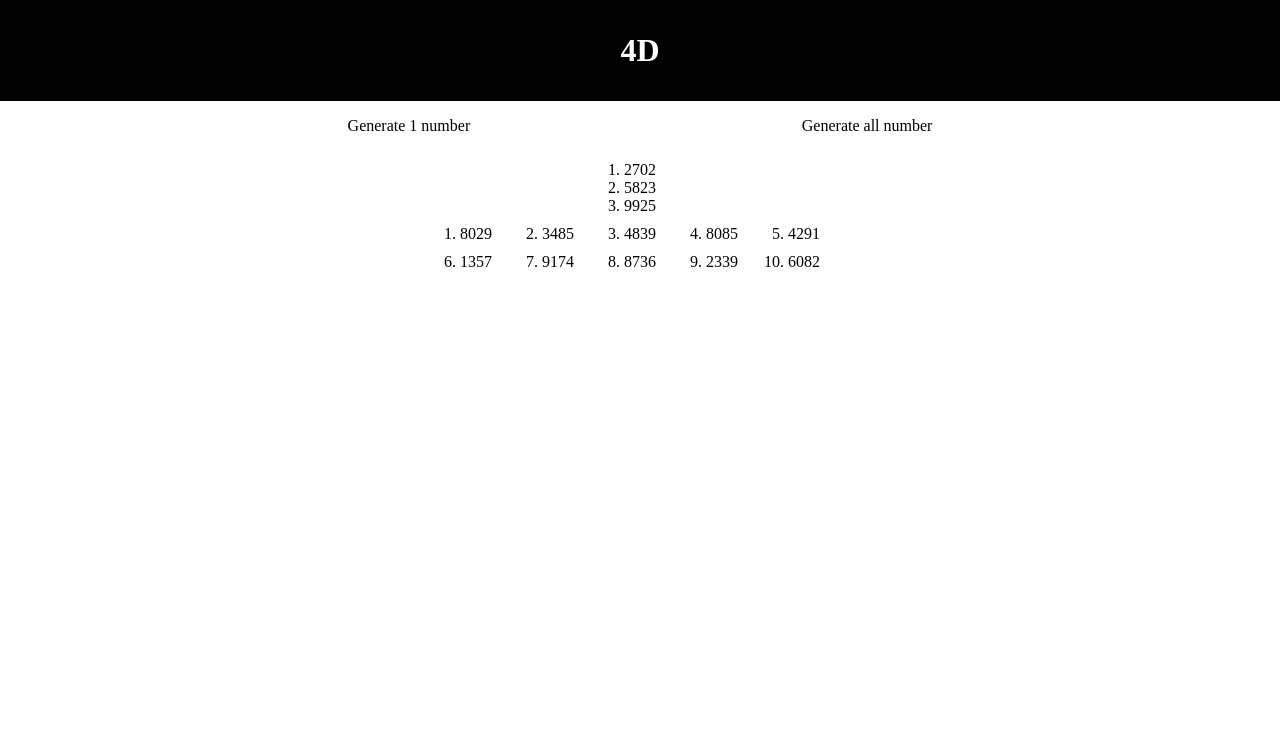
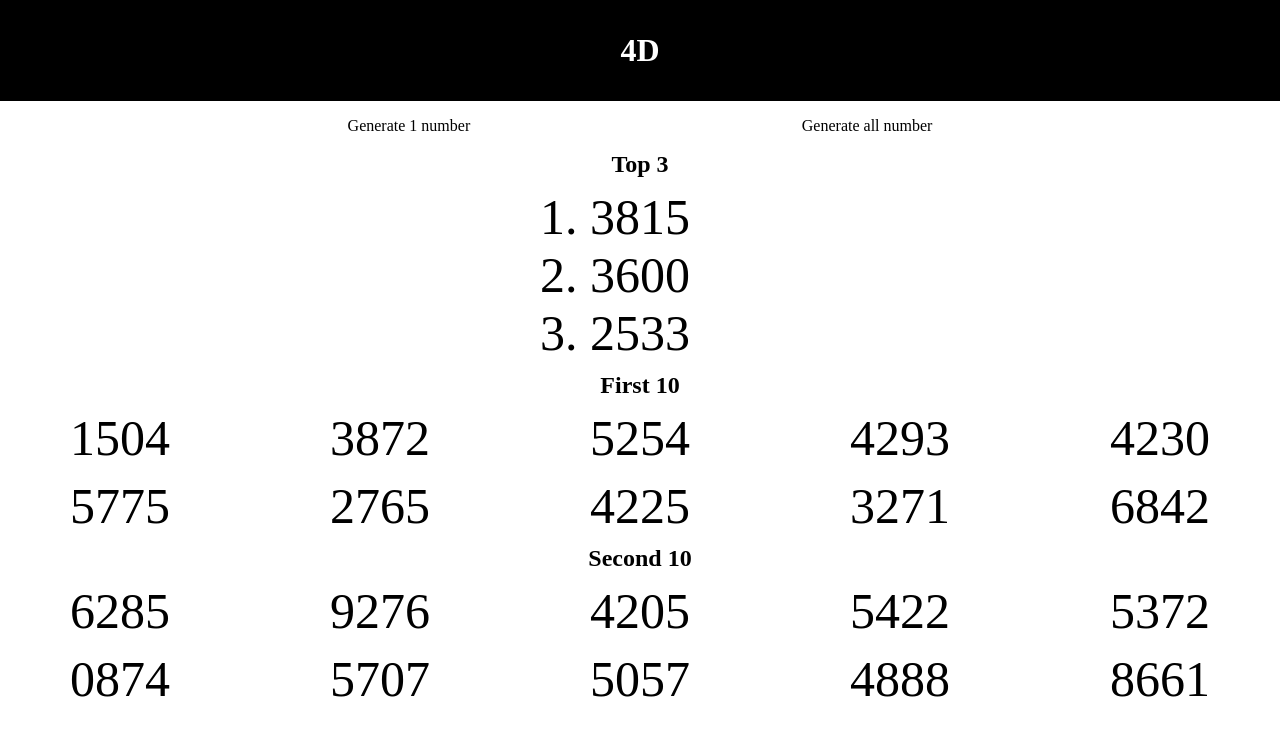
Before and after one commit to m9k3s/4d, a plain HTML site: page index.html in a window 1280 px wide. Both pictures are taken after a click on the item "Generate all number". Drawn offline with Linux system fonts and the light colour scheme.

Commit message:
create the second 10 number and add the header for each section and increase font

```diff
--- a/script/script.js
+++ b/script/script.js
@@ -39,10 +39,10 @@ function generete_1()
     result.appendChild(p)
 }
 
-function generate_13()
+function generate_all()
 {
     let all_number = []
-    for(let a =0;a<13;a++)
+    for(let a =0;a<23;a++)
     {
         all_number.push(random_4d_number())
         //console.log(random_4d_number())
@@ -50,10 +50,22 @@ function generate_13()
     console.log(all_number)
 
     let result = document.getElementById("result")
+    let h2_top3 = document.createElement("h2")
+    h2_top3.textContent = "Top 3"
     let ol_top3 = document.createElement("ol")
     ol_top3.id = "top_3"
+
+    let h2_first_10 = document.createElement("h2")
+    h2_first_10.textContent = "First 10"
+
     let ol_first_10 = document.createElement("ol")
     ol_first_10.id = "first_10"
+
+    let h2_second_10 = document.createElement("h2")
+    h2_second_10.textContent = "Second 10"
+
+    let ol_second_10 = document.createElement("ol")
+    ol_second_10.id = "second_10"
 
     for (let a = 0;a<3;a++)
     {
@@ -67,12 +79,23 @@ function generate_13()
         let li = document.createElement("li")
         li.textContent =all_number[a]
         ol_first_10.appendChild(li)
-
     }
 
+    for(let a=13;a<23;a++)
+    {
+        let li = document.createElement("li")
+        li.textContent = all_number[a]
+        ol_second_10.appendChild(li)
+    }
+
+
     result.innerHTML = " "
+    result.appendChild(h2_top3)
     result.appendChild(ol_top3)
+    result.appendChild(h2_first_10)
     result.appendChild(ol_first_10)
+    result.appendChild(h2_second_10)
+    result.appendChild(ol_second_10)
 
 }
 
@@ -80,4 +103,4 @@ let one = document.getElementById("one")
 one.addEventListener("click",generete_1)
 
 let all = document.getElementById("all")
-all.addEventListener("click",generate_13)
+all.addEventListener("click",generate_all)
--- a/style/style.css
+++ b/style/style.css
@@ -47,12 +47,16 @@ nav ul
 #top_3
 {
     padding:10px;
+    font-size:50px;
 }
 
-#first_10
+#first_10 ,#second_10
 {
     display:grid;
     grid-template-columns:repeat(5,1fr);
     row-gap:10px;
-    column-gap:50px;
+    column-gap:160px;
+    padding:10px;
+    font-size:50px;
+    list-style: none;
 }
```
Also changed, not shown: index.html (+0 -1 lines).
